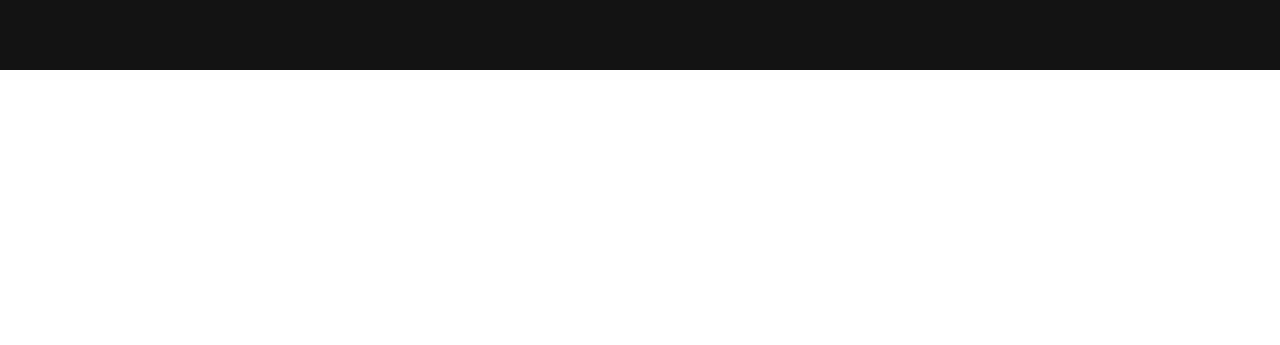
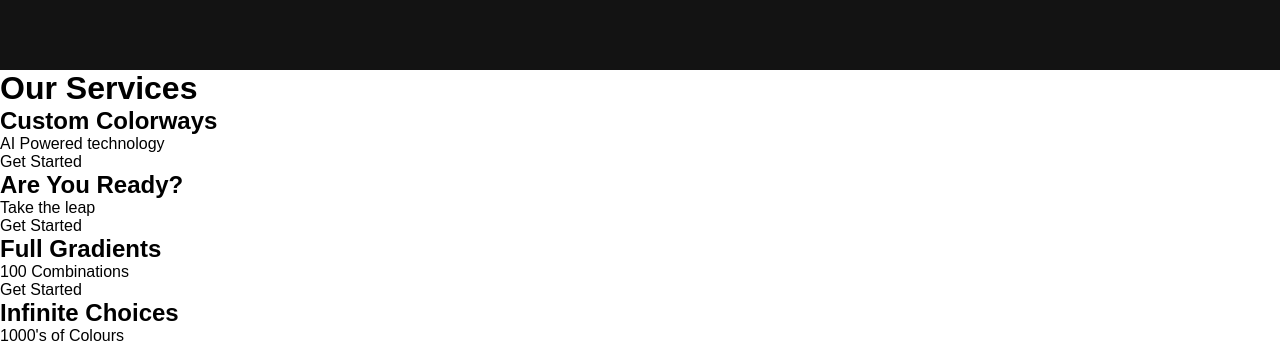
Before and after one commit to mjleung00/tutorial-website, a plain HTML site: page index.html in a window 1280 px wide. Shown: the part 1623-1968 px from the top of the page. Before the commit the page ends 1693 px from the top, so only its background shows below. Drawn offline with Linux system fonts and the light colour scheme.

Commit message:
Add html for Services Section

```diff
--- a/index.html
+++ b/index.html
@@ -57,6 +57,33 @@
             </div>
         </div>
 
+        <!-- Services Section -->
+        <div class="services" id="services">
+            <h1>Our Services</h1>
+            <div class="services__wrapper">
+                <div class="services__card">
+                    <h2>Custom Colorways</h2>
+                    <p>AI Powered technology</p>
+                    <div class="services__btn">Get Started</div>
+                </div>
+                <div class="services__card">
+                    <h2>Are You Ready?</h2>
+                    <p>Take the leap</p>
+                    <div class="services__btn">Get Started</div>
+                </div>
+                <div class="services__card">
+                    <h2>Full Gradients</h2>
+                    <p>100 Combinations</p>
+                    <div class="services__btn">Get Started</div>
+                </div>
+                <div class="services__card">
+                    <h2>Infinite Choices</h2>
+                    <p>1000's of Colours</p>
+                    <div class="services__btn">Get Started</div>
+                </div>
+            </div>
+        </div>
+
         <script src="app.js"></script>
     </body>
 </html>
```
